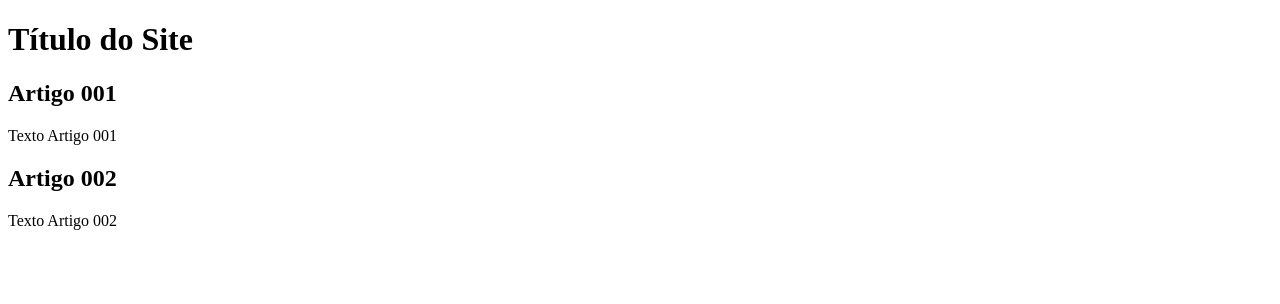
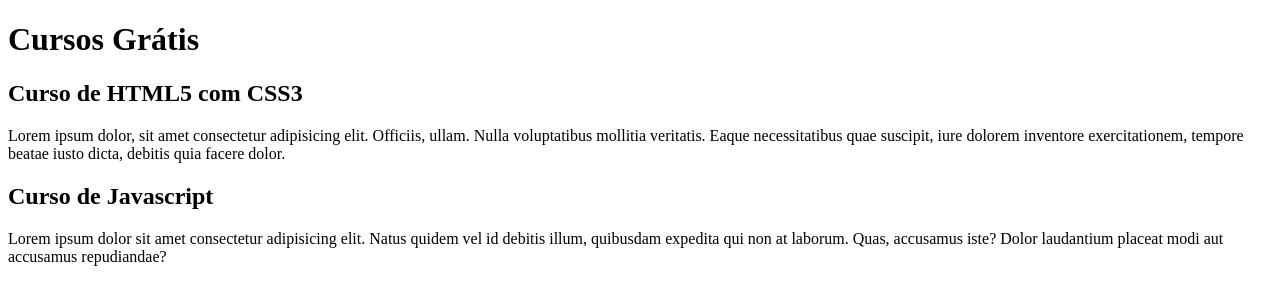
Before and after one commit to Gustavo-A-Mendes/projeto-site, a plain HTML site: page index.html in a window 1280 px wide. Drawn offline with Linux system fonts and the light colour scheme.

Commit message:
comecei a escrever o conteúdo

```diff
--- a/index.html
+++ b/index.html
@@ -8,15 +8,15 @@
 <body>
     <main>
         <header>
-            <h1>Título do Site</h1>
+            <h1>Cursos Grátis</h1>
         </header>
         <article>
-            <h2>Artigo 001</h2>
-            <p>Texto Artigo 001</p>
+            <h2>Curso de HTML5 com CSS3</h2>
+            <p>Lorem ipsum dolor, sit amet consectetur adipisicing elit. Officiis, ullam. Nulla voluptatibus mollitia veritatis. Eaque necessitatibus quae suscipit, iure dolorem inventore exercitationem, tempore beatae iusto dicta, debitis quia facere dolor.</p>
         </article>
         <article>
-            <h2>Artigo 002</h2>
-            <p>Texto Artigo 002</p>
+            <h2>Curso de Javascript</h2>
+            <p>Lorem ipsum dolor sit amet consectetur adipisicing elit. Natus quidem vel id debitis illum, quibusdam expedita qui non at laborum. Quas, accusamus iste? Dolor laudantium placeat modi aut accusamus repudiandae?</p>
         </article>
     </main>
 </body>
```
